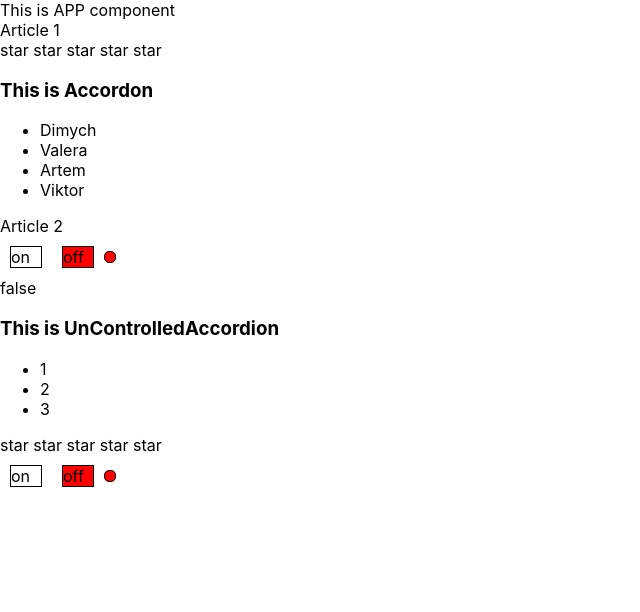
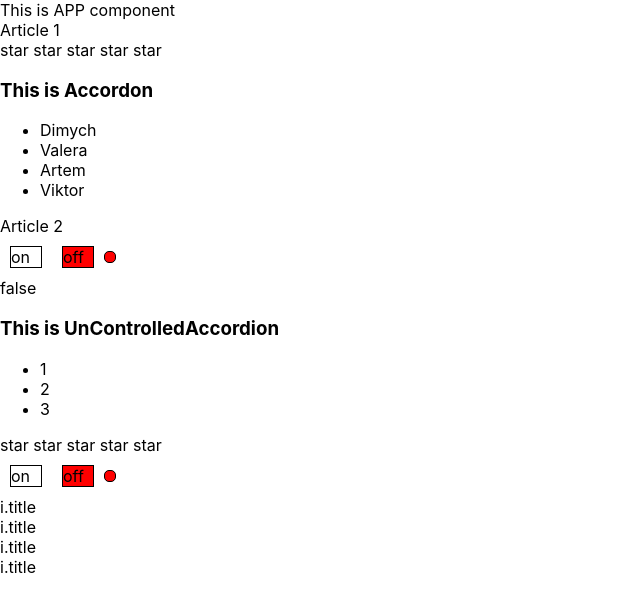
Before and after one commit to Lam1ro4eQ/it-kamasutra, a React (Create React App) app in the folder accordion/: page / in a window 1280 px wide. Shown: the top 612 px of the page, without its empty margins (0-640 px from the left). Built offline with nearby package versions, Linux system fonts and the light colour scheme.

Commit message:
storiesbook select

```diff
--- a/accordion/src/App.tsx
+++ b/accordion/src/App.tsx
@@ -5,6 +5,7 @@ import {UnControlledAccordion} from "./components/UnControlledAccordion/UnContro
 import {UnControlledRating} from "./components/UnControlledRating/UnControlledRating";
 import {OnOff} from "./components/OnOff/OnOff";
 import {UnControlledOnOff} from "./components/UnControlledOnOff/UnControlledOnOff";
+import {Select} from "./components/Select/Select";
 
 
 const App = () => {
@@ -39,6 +40,12 @@ const App = () => {
             <OnOff on={on} SetOn={() => {
                 SetOn(!on)
             }}/>
+            <Select items={[
+                {title: 'Dimych', value: 1},
+                {title: 'Valera', value: 2},
+                {title: 'Artem', value: 3},
+                {title: 'Viktor', value: 4}
+            ]} />
         </div>
     );
 };
--- /dev/null
+++ b/accordion/src/components/Select/Select.tsx
@@ -0,0 +1,23 @@
+import React, {useState} from "react";
+
+export type  SelectItemsType = {
+    title: string
+    value: number
+}
+type SelectPropsType = {
+    value: any
+    onChange: (value: any) => void
+    items: SelectItemsType[]
+}
+
+export function Select(props: SelectPropsType) {
+    const [parentValue, setParentValue] = useState(2)
+    return (
+        <div>
+            <div >
+                <div>{}</div>
+                {props.items.map(i => <div>i.title</div>)}
+            </div>
+        </div>
+    )
+}
```
Also changed, not shown: 1 other file (tests, documents, lock files or other folders).
